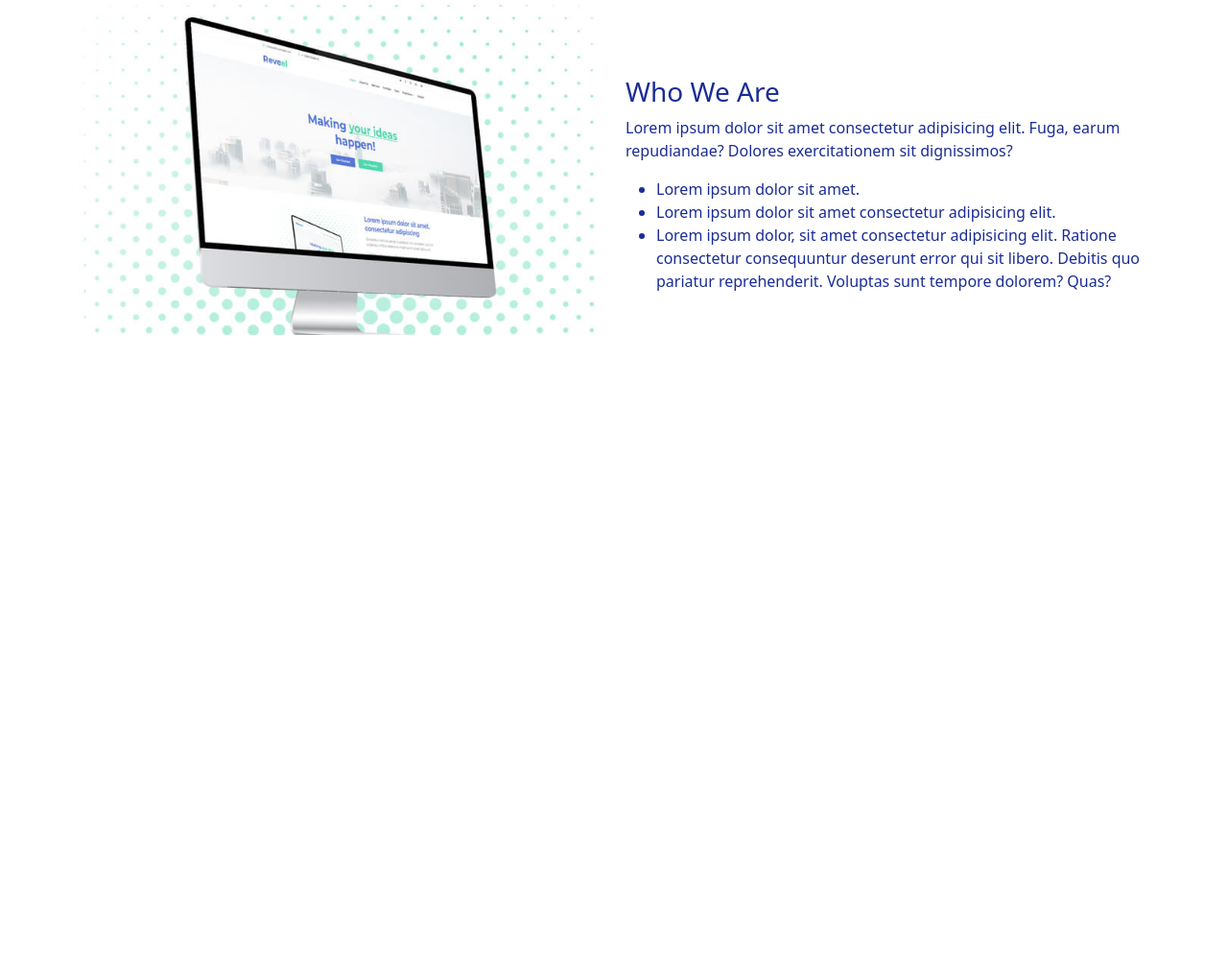
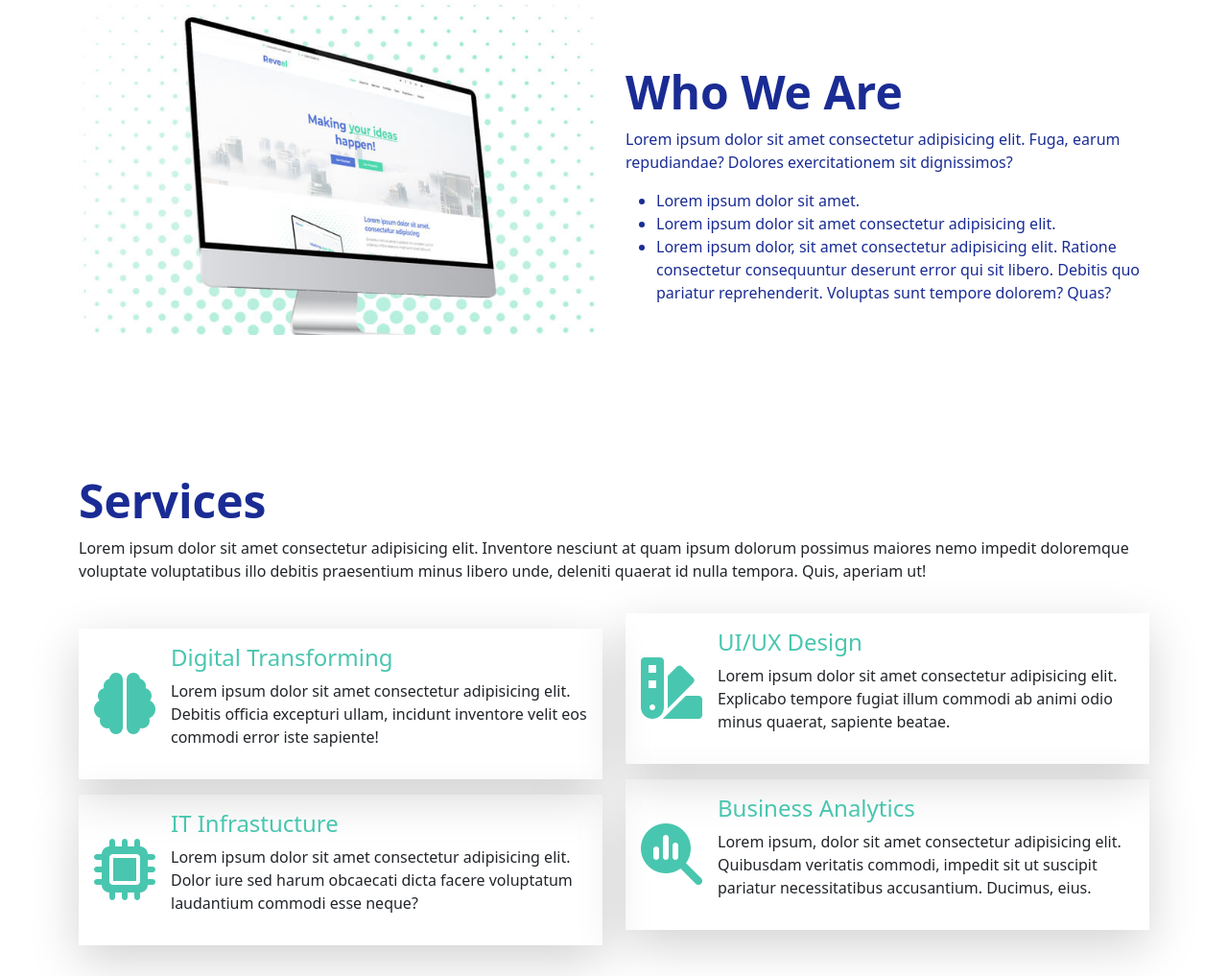
Before and after one commit to ualiurrahat/landing-page-using-bootstrap, a plain HTML site: page index.html in a window 1280 px wide. Shown: the part 994-2011 px from the top of the page at 96% size. Before the commit the page ends 1487 px from the top, so only its background shows below. Drawn offline with nearby package versions, Linux system fonts and the light colour scheme.

Commit message:
service section added

```diff
--- a/index.html
+++ b/index.html
@@ -6,12 +6,15 @@
     <meta http-equiv="X-UA-Compatible" content="IE=edge">
     <meta name="viewport" content="width=device-width, initial-scale=1.0">
     <title>Reveal</title>
+    <!-- font-awesome link  -->
+    <script src="https://kit.fontawesome.com/c737f30b84.js" crossorigin="anonymous"></script>
     <!-- bootstrap file  -->
     <link href="https://cdn.jsdelivr.net/npm/bootstrap@5.3.0-alpha1/dist/css/bootstrap.min.css" rel="stylesheet"
         integrity="sha384-GLhlTQ8iRABdZLl6O3oVMWSktQOp6b7In1Zl3/Jr59b6EGGoI1aFkw7cmDA6j6gD" crossorigin="anonymous">
 
     <!-- css stylesheet  -->
     <link rel="stylesheet" href="styles/style.css">
+
 </head>
 
 <body>
@@ -130,7 +133,7 @@
                 </div>
                 <!-- text part  -->
                 <div class=" col col-12 col-md-6 text-color-1">
-                    <h3>Who We Are</h3>
+                    <h3 class="fw-bold display-5">Who We Are</h3>
                     <p>Lorem ipsum dolor sit amet consectetur adipisicing elit. Fuga, earum repudiandae? Dolores
                         exercitationem sit dignissimos?</p>
                     <ul>
@@ -143,6 +146,64 @@
                 </div>
             </div>
 
+        </section>
+        <!-- Servieces section  -->
+        <section class="container">
+            <h3 class="text-color-1  fw-bold display-5">Services</h3>
+            <p>Lorem ipsum dolor sit amet consectetur adipisicing elit. Inventore nesciunt at quam ipsum dolorum
+                possimus maiores nemo impedit doloremque voluptate voluptatibus illo debitis praesentium minus libero
+                unde, deleniti quaerat id nulla tempora. Quis, aperiam ut!</p>
+
+            <!--  services card part  -->
+            <div class="row">
+                <!-- for first column. it has 2 elements.-->
+                <div class="col col-12 col-md-6 my-3">
+                    <!-- first card  -->
+                    <div class="d-flex justify-content-center align-items-center shadow-lg p-3 my-3">
+                        <!-- icon  -->
+                        <i class="fa-solid fa-brain fa-4x text-color-2"></i>
+                        <!-- text part  -->
+                        <div class="ms-3">
+                            <h4 class="text-color-2">Digital Transforming</h4>
+                            <p>Lorem ipsum dolor sit amet consectetur adipisicing elit. Debitis officia excepturi ullam, incidunt inventore velit eos commodi error iste sapiente!</p>
+                        </div>
+                    </div>
+                    <!-- second card  -->
+                    <div class="d-flex justify-content-center align-items-center shadow-lg p-3 my-3">
+                        <!-- icon  -->
+                        <i class="fa-solid fa-microchip fa-4x text-color-2"></i>
+                        <!-- text part  -->
+                        <div class="ms-3">
+                            <h4 class="text-color-2">IT Infrastucture</h4>
+                            <p>Lorem ipsum dolor sit amet consectetur adipisicing elit. Dolor iure sed harum obcaecati dicta facere voluptatum laudantium commodi esse neque?</p>
+                        </div>
+                    </div>
+                </div>
+                <!-- for second column.it will show up right side of first column.
+                    since its parent div has row class -->
+                <div class="col col-12 col-md-6">
+                    <!-- third card  -->
+                    <div class="d-flex justify-content-center align-items-center shadow-lg p-3 my-3">
+                        <!-- icon  -->
+                        <i class="fa-solid fa-swatchbook fa-4x text-color-2"></i>
+                        <!-- text part  -->
+                        <div class="ms-3">
+                            <h4 class="text-color-2">UI/UX Design</h4>
+                            <p>Lorem ipsum dolor sit amet consectetur adipisicing elit. Explicabo tempore fugiat illum commodi ab animi odio minus quaerat, sapiente beatae.</p>
+                        </div>
+                    </div>
+                    <!-- fourth card  -->
+                    <div class="d-flex justify-content-center align-items-center shadow-lg p-3 my-3">
+                        <!-- icon  -->
+                        <i class="fa-solid fa-magnifying-glass-chart fa-4x text-color-2"></i>
+                        <!-- text part  -->
+                        <div class="ms-3">
+                            <h4 class="text-color-2">Business Analytics</h4>
+                            <p>Lorem ipsum, dolor sit amet consectetur adipisicing elit. Quibusdam veritatis commodi, impedit sit ut suscipit pariatur necessitatibus accusantium. Ducimus, eius.</p>
+                        </div>
+                    </div>
+                </div>
+            </div>
         </section>
     </main>
     <!-- footer  -->
```
